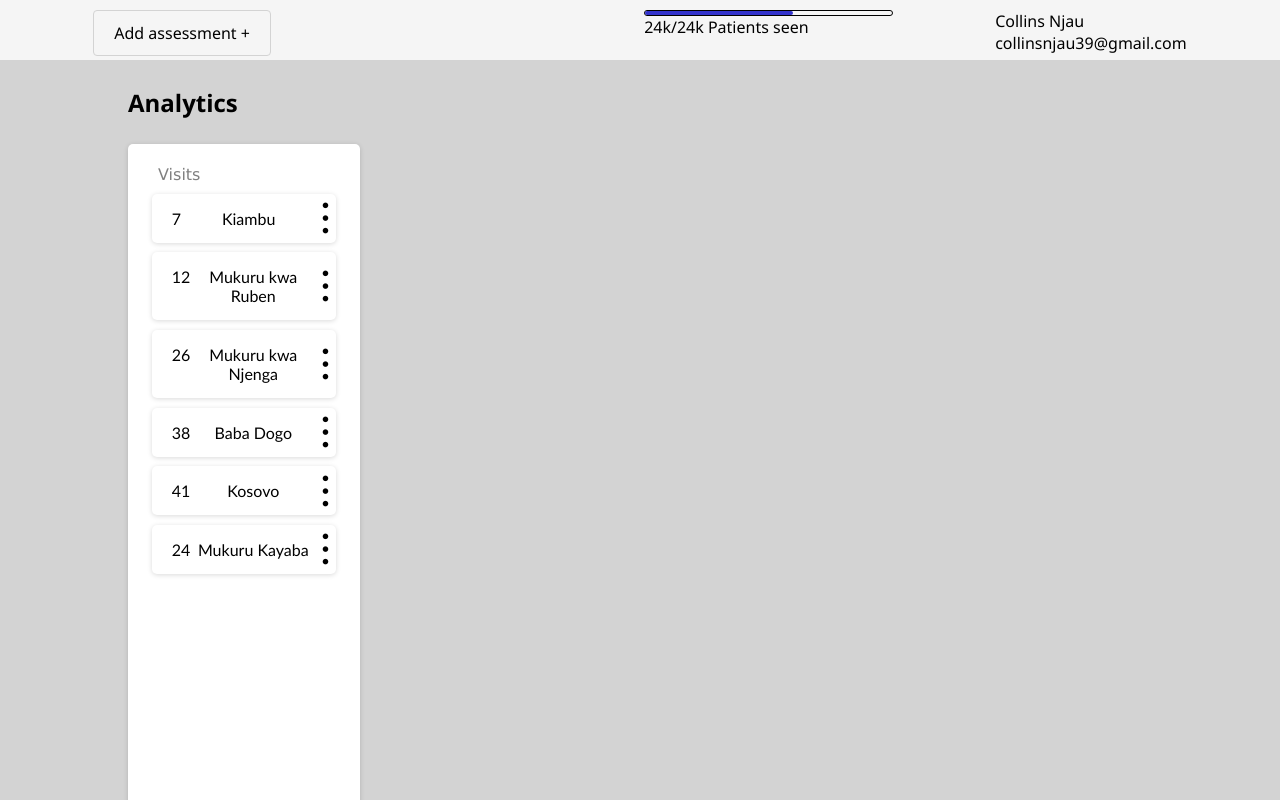
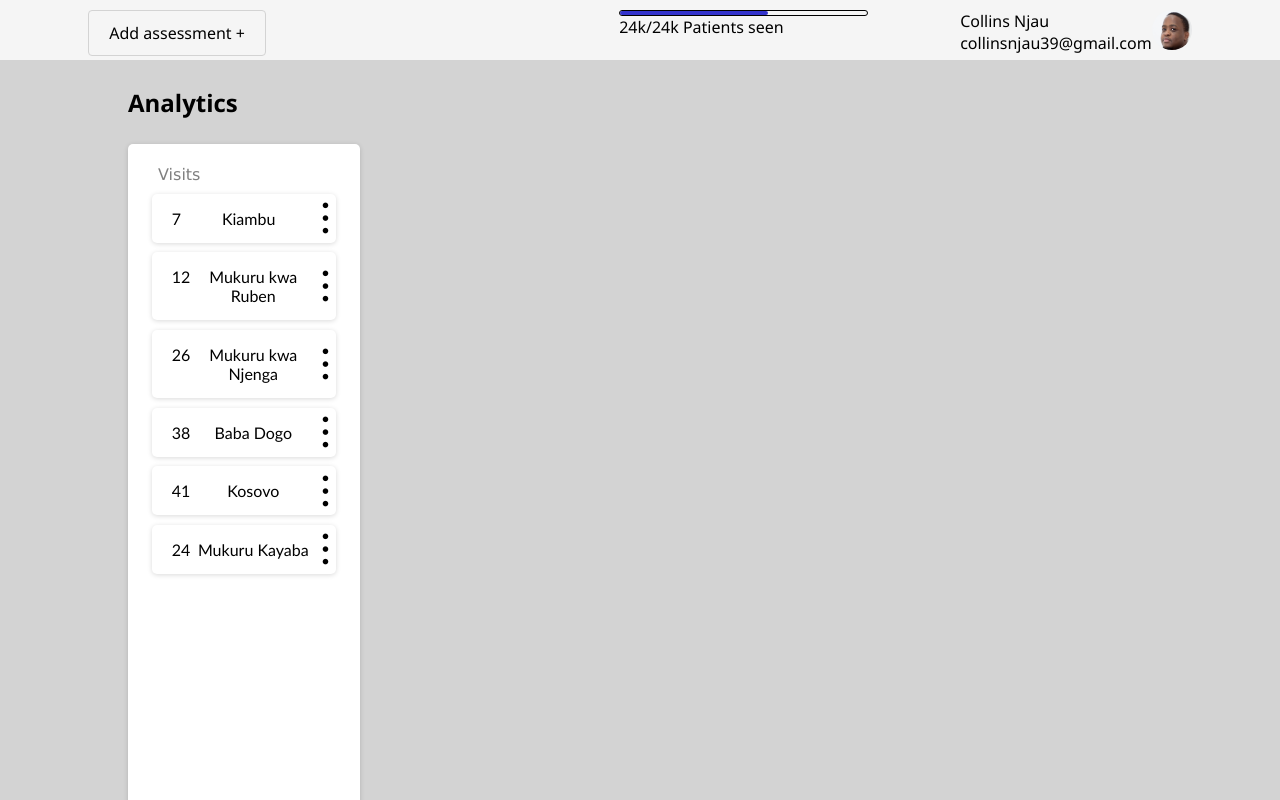
Before and after one commit to Collins33/Todoist-clone, a React (Create React App) app: page / in a window 1280 px wide. Shown: the top 800 px of the page. Built offline with nearby package versions, Linux system fonts and the light colour scheme.

Commit message:
Add header image

```diff
--- a/src/components/header/index.css
+++ b/src/components/header/index.css
@@ -11,3 +11,14 @@
   display: flex;
   flex-direction: column;
 }
+
+img {
+  border-radius: 50%;
+  width: 40px;
+  height: 40px;
+}
+
+.profile_details_container {
+  display: flex;
+  flex-direction: row;
+}
--- a/src/components/header/index.js
+++ b/src/components/header/index.js
@@ -1,5 +1,6 @@
 import React, { Component } from "react";
 import ProgressBar from "../progressbar/index";
+import image from "../../images/CollinsNjau_2.jpg";
 import "./index.css";
 
 class Header extends Component {
@@ -14,9 +15,12 @@ class Header extends Component {
           <ProgressBar />
           24k/24k Patients seen
         </div>
-        <div className="profile_container">
-          <div>Collins Njau </div>
-          <div>collinsnjau39@gmail.com</div>
+        <div className="profile_details_container">
+          <div className="profile_container">
+            <div>Collins Njau </div>
+            <div>collinsnjau39@gmail.com</div>
+          </div>
+          <img src={image} alt="Avatar"></img>
         </div>
       </div>
     );
```
Also changed, not shown: src/images/CollinsNjau_2.jpg (added).
